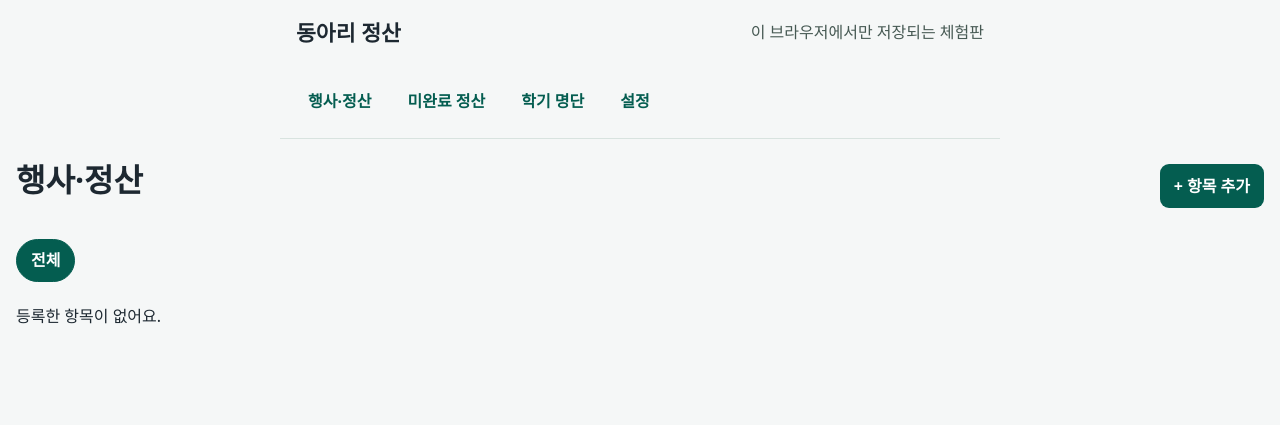
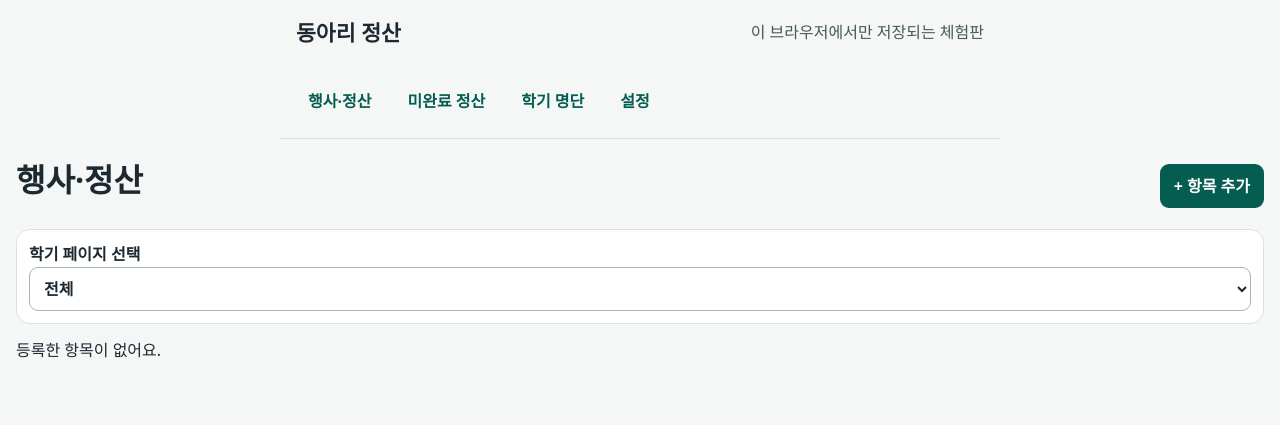
Before and after one commit to oeon-c/member_check, a plain HTML site: page index.html in a window 1280 px wide. Drawn offline with Linux system fonts and the light colour scheme.

Commit message:
Replace semester tabs with page selector

```diff
--- a/app.js
+++ b/app.js
@@ -136,20 +136,24 @@ function render() {
 }
 
 function renderEvents(selectedSemesterId = 'all') {
-  const tabs = [{ id: 'all', name: '전체' }, ...[...state.semesters].reverse().map(({ id, name }) => ({ id, name }))];
+  const semesters = [{ id: 'all', name: '전체' }, ...[...state.semesters].reverse().map(({ id, name }) => ({ id, name }))];
+  const selectedSemester = state.semesters.find(({ id }) => id === selectedSemesterId);
   const visibleEvents = [...state.events]
     .filter((item) => selectedSemesterId === 'all' || item.semester === selectedSemesterId)
     .sort((a, b) => eventSortDate(b).localeCompare(eventSortDate(a)));
-  app.innerHTML = `<div class="event-actions"><h1>행사·정산</h1><a class="button-link" href="#new-event">+ 항목 추가</a></div>
-    <div class="semester-tabs" aria-label="학기별 이벤트">
-      ${tabs.map((tab) => `<a aria-current="${tab.id === selectedSemesterId ? 'page' : 'false'}" class="semester-tab ${tab.id === selectedSemesterId ? 'active' : ''}"
-        href="${tab.id === 'all' ? '#events' : '#events/' + encodeURIComponent(tab.id)}">${escape(tab.name)}</a>`).join('')}
-    </div>
+  app.innerHTML = `<div class="event-actions"><h1>${selectedSemester ? escape(selectedSemester.name) + ' 행사·정산' : '행사·정산'}</h1><a class="button-link" href="#new-event">+ 항목 추가</a></div>
+    <label class="semester-picker">학기 페이지 선택<select id="semester-select" aria-label="학기 페이지 선택">
+      ${semesters.map((semester) => `<option value="${escape(semester.id)}" ${semester.id === selectedSemesterId ? 'selected' : ''}>${escape(semester.name)}</option>`).join('')}
+    </select></label>
     ${visibleEvents.map((item) =>
       `<a class="card between" href="${eventPage(item)}"><strong>${escape(item.name)}</strong>
         <small><span class="kind-label">${eventKindLabel(item)}</span> · ${eventKind(item) === 'settlement' ? '입금 마감 ' + escape(deadline(item) || '미정') : escape(item.date)} · ${people(item)}명 ${settlement(item) ? '· ' + won(settlement(item).amount) + ' / 1인' : '· 정산 금액 미입력'}
           ${people(item) ? '· 입금 ' + paidCount(item) + '/' + people(item) + '명' : ''}</small></a>`).join('')
       || `<p>${selectedSemesterId === 'all' ? '등록한 항목이 없어요.' : '이 학기에 등록한 항목이 없어요.'}</p>`}`;
+  $('#semester-select').onchange = () => {
+    const id = $('#semester-select').value;
+    location.hash = id === 'all' ? '#events' : '#events/' + encodeURIComponent(id);
+  };
 }
 
 function renderNewEvent() {
--- a/style.css
+++ b/style.css
@@ -21,9 +21,7 @@ form form{margin:0}
 .button-link{display:inline-flex;align-items:center;justify-content:center;min-height:44px;border-radius:9px;padding:8px 14px;background:var(--accent);color:white;font-weight:750}
 .kind-label{display:inline-flex;align-items:center;border-radius:999px;padding:2px 9px;background:#e6efec;color:#164a40;font-weight:750}
 .save-all{width:100%;margin:4px 0 16px}
-.semester-tabs{position:sticky;top:0;z-index:10;display:flex;gap:8px;max-width:100%;overflow-x:auto;margin:0 0 14px;padding:10px 0 8px;background:#f5f7f7;white-space:nowrap}
-.semester-tab{flex:0 0 auto;min-height:40px;padding:8px 14px;border:1px solid #d8e3df;border-radius:999px;background:white;color:#164a40;font-weight:700}
-.semester-tab.active{background:var(--accent);border-color:var(--accent);color:white}
+.semester-picker{display:block;margin:0 0 14px;padding:12px;border:1px solid #d8e3df;border-radius:14px;background:white}
 .form-actions{display:flex;gap:8px;flex-wrap:wrap}
 .secondary-link{background:#e6efec;color:#164a40;margin-top:8px}
 .attendee-inline{overflow-wrap:anywhere}
```
Also changed, not shown: 1 other file.
